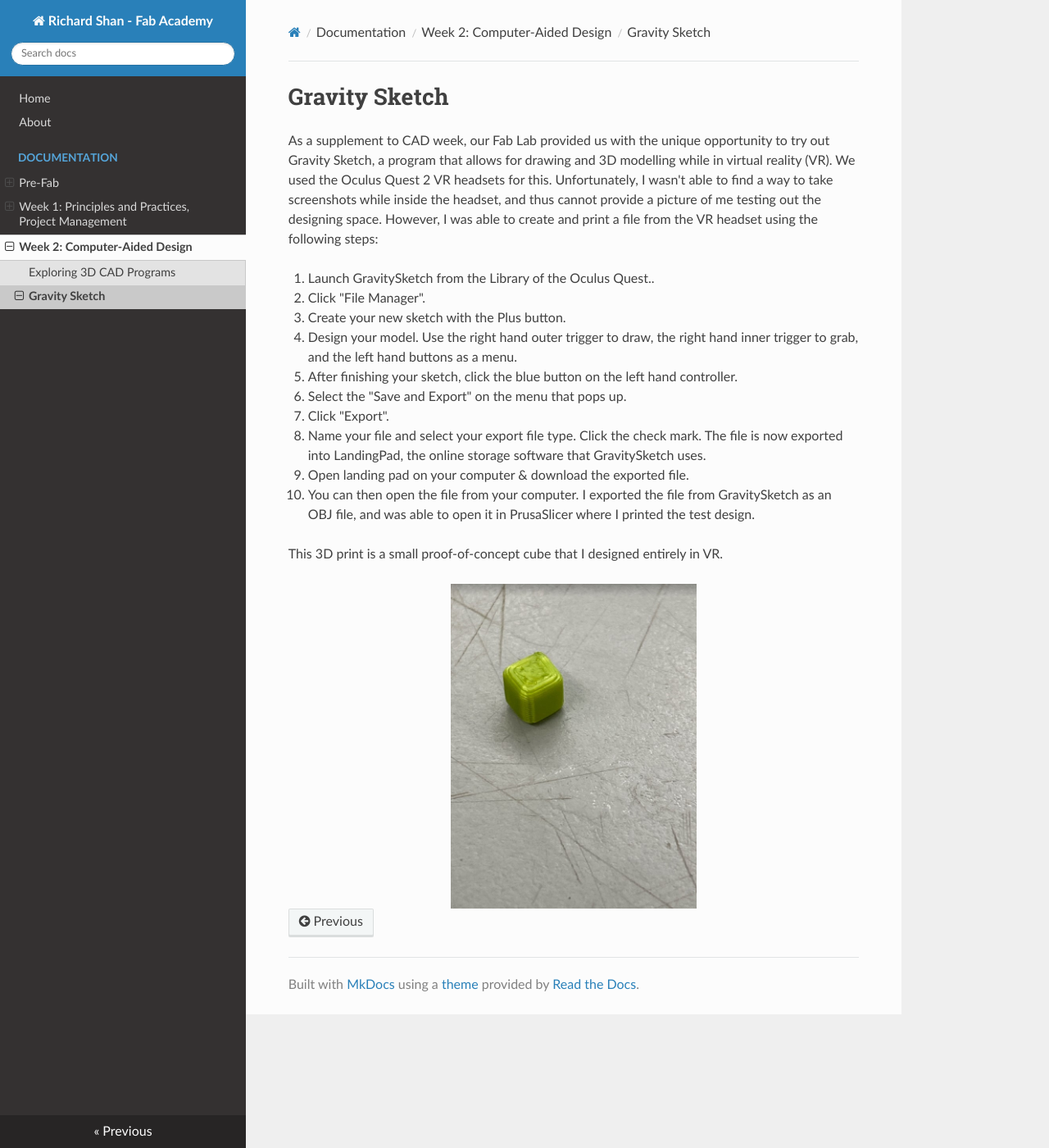
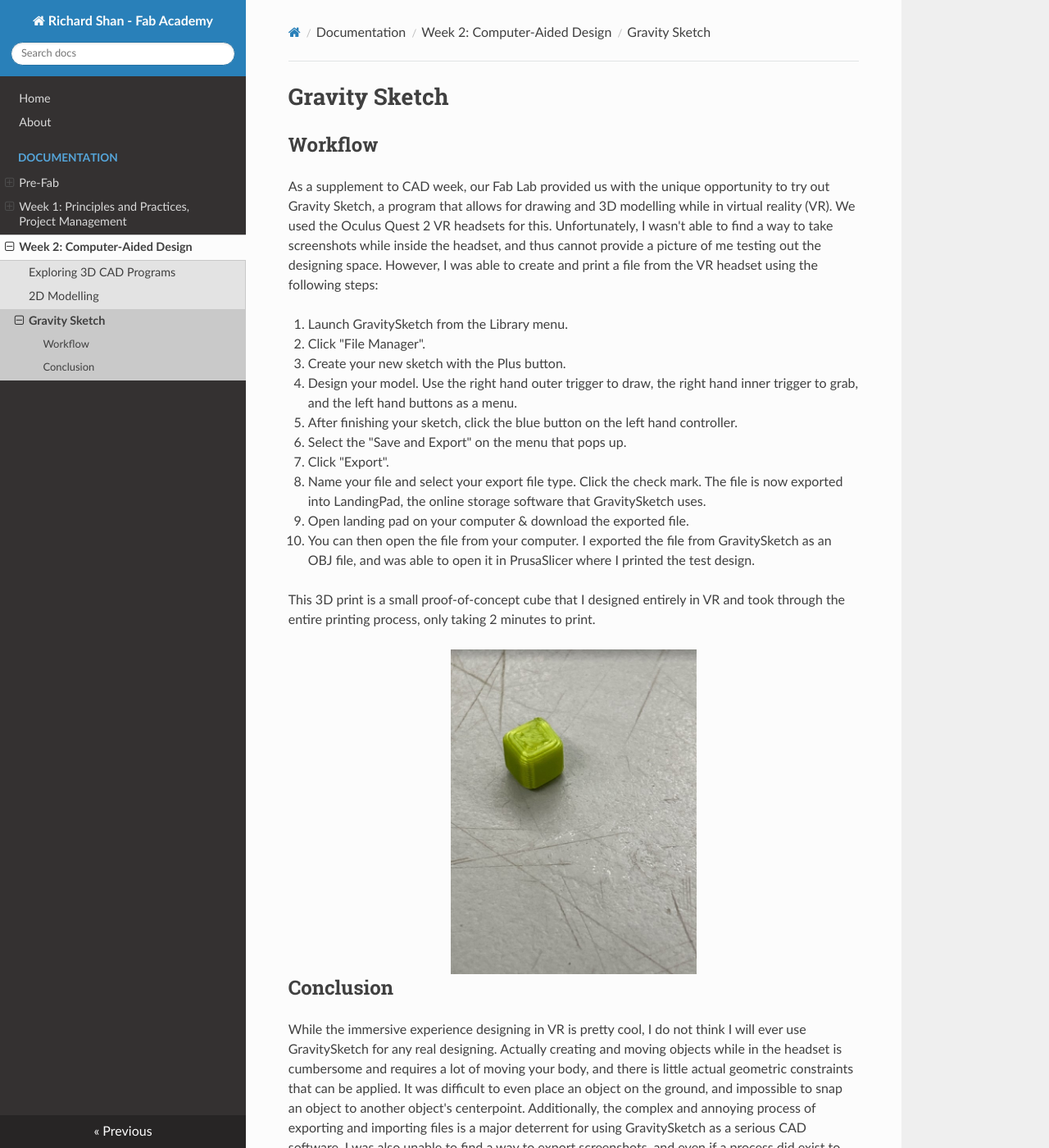
Before and after one commit to richard-shan/fabRepo, an MkDocs documentation site: the page built from docs/lessons/week2/gravitysketch.md, in a window 1280 px wide and 1400 px high. Shown: the whole window at 82% size. Built offline with MkDocs 1.6.1, drawn with Linux system fonts in a browser that asks for light colours; nearby versions of some CDN libraries; some of the changed text lies outside the part shown.

Commit message:
week 2 documentation

```diff
--- a/docs/lessons/week2/gravitysketch.md
+++ b/docs/lessons/week2/gravitysketch.md
@@ -1,8 +1,10 @@
 # Gravity Sketch
+
+## Workflow
 
 As a supplement to CAD week, our Fab Lab provided us with the unique opportunity to try out Gravity Sketch, a program that allows for drawing and 3D modelling while in virtual reality (VR). We used the Oculus Quest 2 VR headsets for this. Unfortunately, I wasn't able to find a way to take screenshots while inside the headset, and thus cannot provide a picture of me testing out the designing space. However, I was able to create and print a file from the VR headset using the following steps:
 
-1.	Launch GravitySketch from the Library of the Oculus Quest..
+1.	Launch GravitySketch from the Library menu.
 2.	Click "File Manager".
 3.	Create your new sketch with the Plus button.
 4.  Design your model. Use the right hand outer trigger to draw, the right hand inner trigger to grab, and the left hand buttons as a menu.
@@ -14,7 +16,11 @@ As a supplement to CAD week, our Fab Lab provided us with the unique opportunity
 10.	You can then open the file from your computer. I exported the file from GravitySketch as an OBJ file, and was able to open it in PrusaSlicer where I printed the test design.
 
 
-This 3D print is a small proof-of-concept cube that I designed entirely in VR.
+This 3D print is a small proof-of-concept cube that I designed entirely in VR and took through the entire printing process, only taking 2 minutes to print.
 <center>
 <img src="../../../pics/week2/testCube.jpg" alt="Proof of concept print of a cube designed in GravitySketch" width="300"/>
 </center>
+
+## Conclusion
+
+While the immersive experience designing in VR is pretty cool, I do not think I will ever use GravitySketch for any real designing. Actually creating and moving objects while in the headset is cumbersome and requires a lot of moving your body, and there is little actual geometric constraints that can be applied. It was difficult to even place an object on the ground, and impossible to snap an object to another object's centerpoint. Additionally, the complex and annoying process of exporting and importing files is a major deterrent for using GravitySketch as a serious CAD software. I was also unable to find a way to export screenshots, and even if a process did exist to export screenshots, my inability to find it in half an hour of experimentation means that the process was likely very convoluted. Although I wouldn't ever use GravitySketch for designing a model, VR proves itself as an interesting way to view already-created models.
--- a/mkdocs.yml
+++ b/mkdocs.yml
@@ -16,6 +16,7 @@ nav:
       - Reflection: lessons/week1/reflection.md
     - "Week 2: Computer-Aided Design":
       - Exploring 3D CAD Programs: lessons/week2/cad.md
+      - 2D Modelling: lessons/week2/2DModelling.md
       - Gravity Sketch: lessons/week2/gravitysketch.md
 
 theme: readthedocs
```
Also changed, not shown: docs/lessons/week2/2DModelling.md (added, +39 -0 lines), docs/pics/week2/layering.jpg (added), docs/pics/week2/parakeets.jpg (added), docs/pics/week2/parakeetsEdited.jpg (added), docs/pics/week2/parakeetsRainforest.jpg (added), docs/pics/week2/rainforest.jpg (added).
